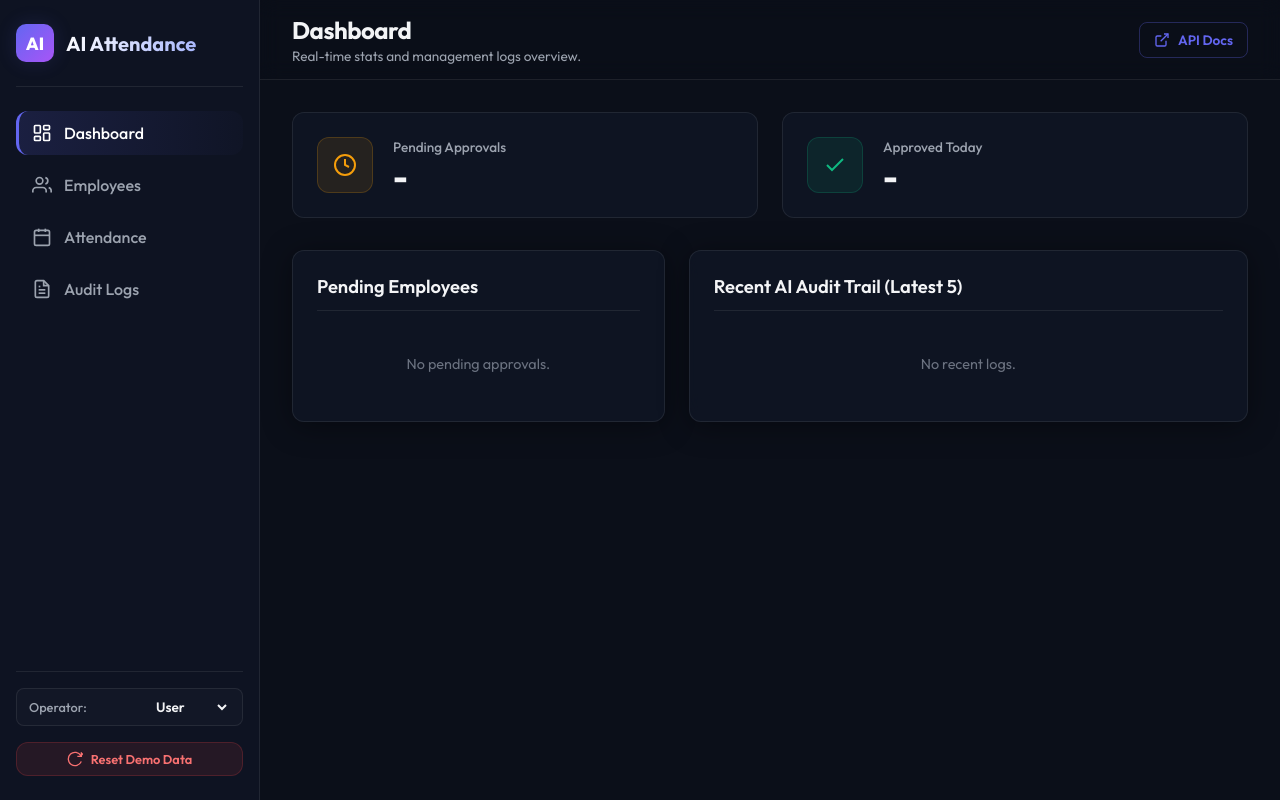
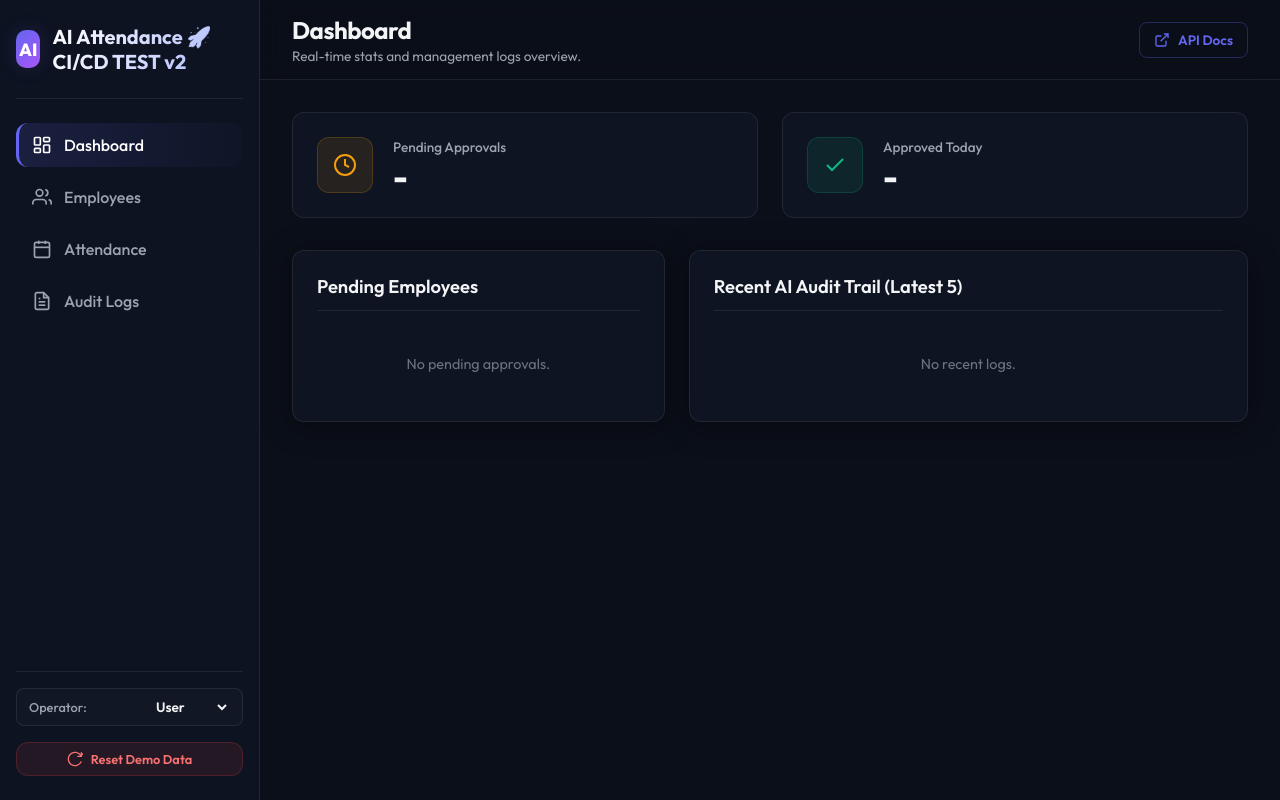
Before and after one commit to DPTRyu/ai-attendance, a plain HTML site: page static/index.html in a window 1280 px wide. Drawn offline with Linux system fonts and the light colour scheme; no server answers.

Commit message:
CI/CD TEST v2

```diff
--- a/static/index.html
+++ b/static/index.html
@@ -17,7 +17,7 @@
         <aside class="sidebar">
             <div class="logo-area">
                 <div class="logo-icon">AI</div>
-                <h1 class="logo-text">AI Attendance</h1>
+                <h1 class="logo-text">AI Attendance 🚀 CI/CD TEST v2</h1>
             </div>
 
             <nav class="sidebar-nav">
```
Also changed, not shown: 1 other file.
